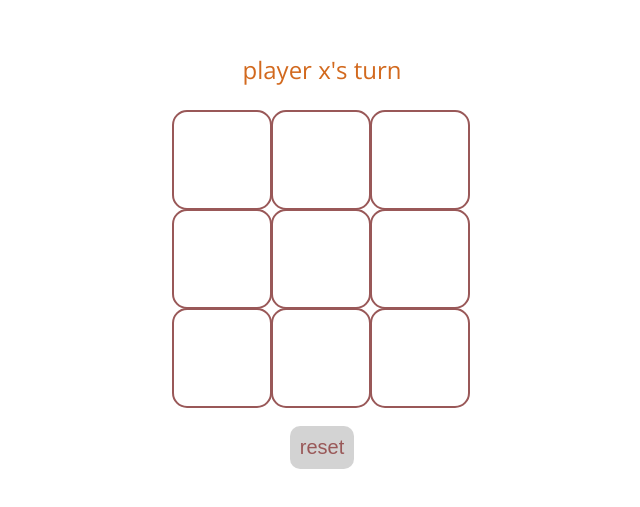
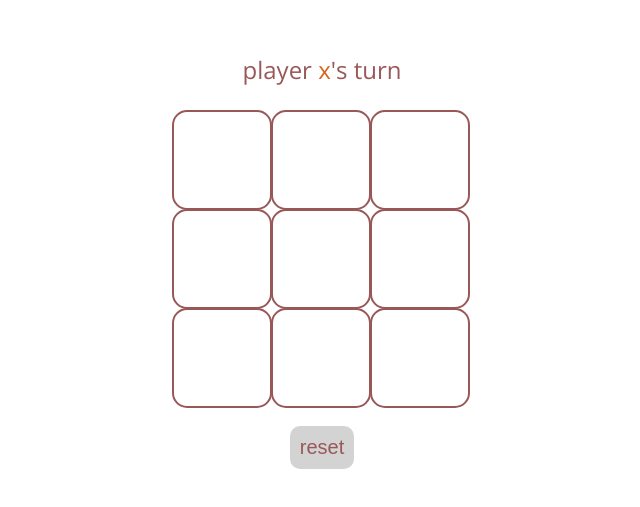
Before and after one commit to akelee/tic-tac-toe-JS, a plain HTML site: page game.html in a window 1280 px wide. Shown: the part 151-658 px from the top of the page, 318-958 px from the left. Drawn offline with nearby package versions, Linux system fonts and the light colour scheme.

Commit message:
Update game.html

```diff
--- a/game.html
+++ b/game.html
@@ -10,7 +10,7 @@
 <body>
     <main class="background">
 <section class="display">
-     <span class="display-player playerx"> player x's turn</span>
+     player&nbsp;<span class="display-player playerx"> x</span>'s turn
 </section>
     <section class="container">
         <div class="tile"></div>
```
